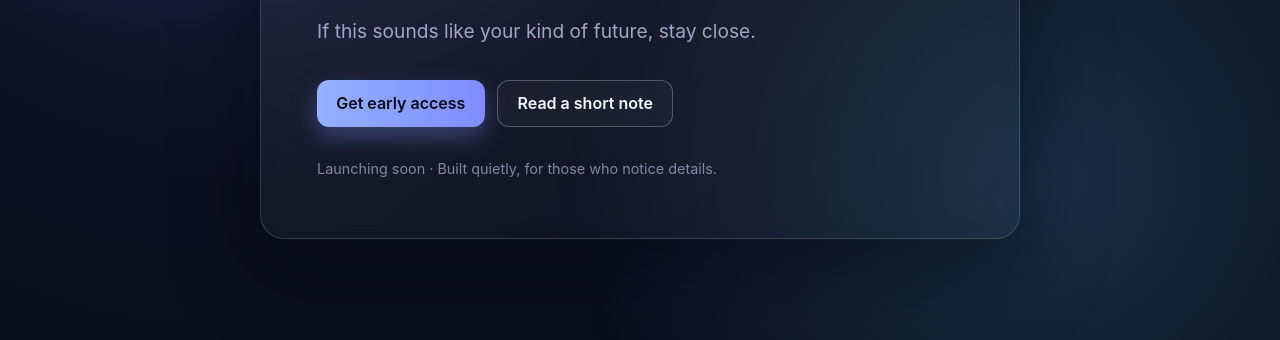
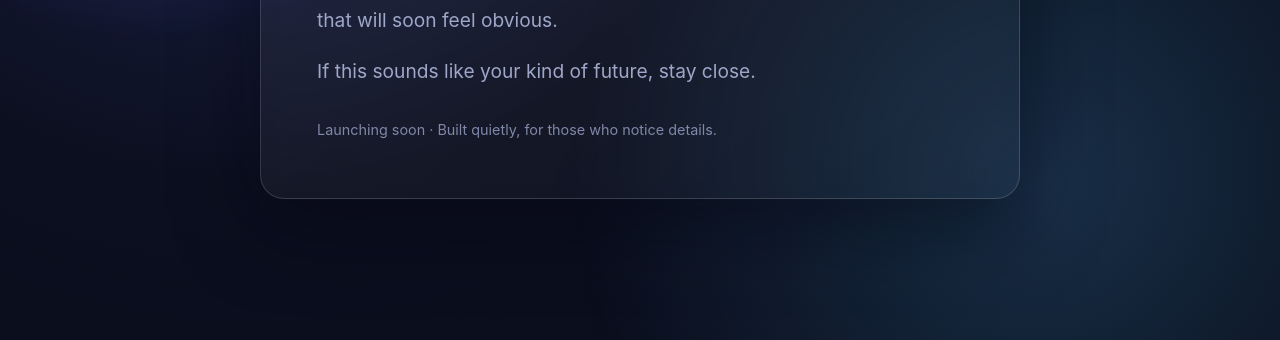
Before and after one commit to itukin/radzone-landing, a plain HTML site: page index.html in a window 1280 px wide. Shown: the part 460-800 px from the top of the page. Drawn offline with Linux system fonts and the light colour scheme.

Commit message:
Remove early access and subscription actions

```diff
--- a/index.html
+++ b/index.html
@@ -88,50 +88,6 @@
         max-width: 62ch;
       }
 
-      .actions {
-        margin-top: 2rem;
-        display: flex;
-        flex-wrap: wrap;
-        gap: 0.8rem;
-      }
-
-      button,
-      a {
-        appearance: none;
-        border: 0;
-        text-decoration: none;
-        color: inherit;
-        font: inherit;
-      }
-
-      .btn-primary,
-      .btn-secondary {
-        display: inline-flex;
-        align-items: center;
-        justify-content: center;
-        border-radius: 12px;
-        padding: 0.8rem 1.2rem;
-        font-weight: 600;
-        transition: transform 0.2s ease, box-shadow 0.2s ease;
-      }
-
-      .btn-primary {
-        background: linear-gradient(90deg, #94b1ff, #7f8bff);
-        color: #0b0d1a;
-        box-shadow: 0 10px 24px rgba(123, 147, 255, 0.35);
-      }
-
-      .btn-secondary {
-        border: 1px solid rgba(255, 255, 255, 0.25);
-        color: var(--text);
-        background: rgba(255, 255, 255, 0.03);
-      }
-
-      .btn-primary:hover,
-      .btn-secondary:hover {
-        transform: translateY(-2px);
-      }
-
       .footer-note {
         margin-top: 1.9rem;
         font-size: 0.9rem;
@@ -153,12 +109,8 @@
         If this sounds like your kind of future, stay close.
       </p>
 
-      <div class="actions">
-        <a class="btn-primary" href="#" aria-label="Get early access updates">Get early access</a>
-        <a class="btn-secondary" href="#" aria-label="Read short update">Read a short note</a>
-      </div>
-
       <p class="footer-note">Launching soon · Built quietly, for those who notice details.</p>
     </main>
+
   </body>
 </html>
```
